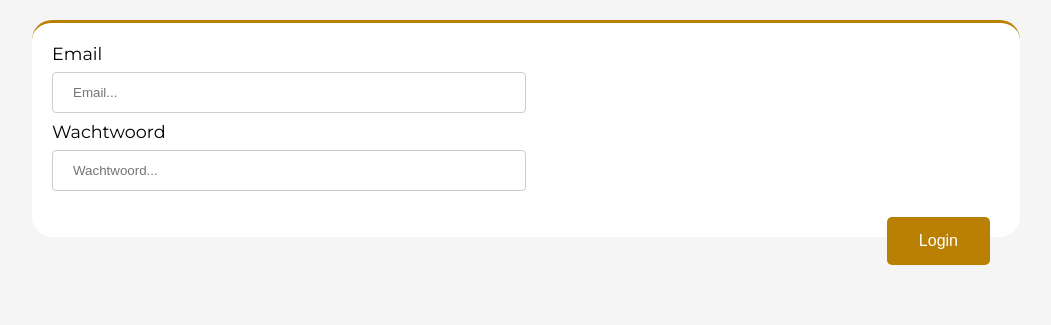
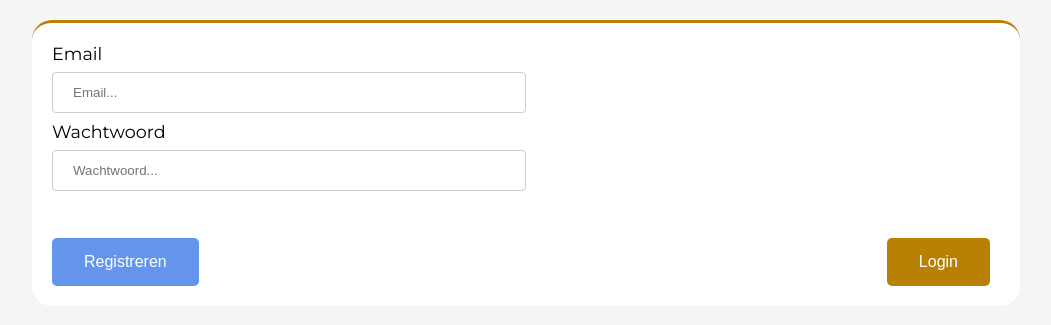
Before and after one commit to wesselvbbb/CLE2, a PHP site: page /login.php in a window 1280 px wide. Shown: the part 108-433 px from the top of the page, without its empty margins (114-1165 px from the left). Run offline with PHP 8.4, Linux system fonts and the light colour scheme.

```diff
--- a/css/styles.css
+++ b/css/styles.css
@@ -19,11 +19,11 @@ section#create {
 }
 
 /*Form styling*/
-input, label{
+input, label {
     display: block;
 }
 
-input[type=text], [type=tel],[type=number], [type=password] {
+input[type=text], [type=tel], [type=number], [type=password] {
     width: 50%;
     padding: 12px 20px;
     margin: 8px 0;
@@ -45,7 +45,7 @@ input[type=date] {
     text-align: left;
 }
 
-#send{
+#send {
     background-color: #B98004;
     border: none;
     color: white;
@@ -55,20 +55,20 @@ input[type=date] {
     display: inline-block;
     font-size: 16px;
     border-radius: 5px;
-    display:      block;
-    margin-left:  auto;
+    display: block;
+    margin-left: auto;
     margin-right: 10px;
     float: right;
     cursor: pointer;
 }
 
-#send:hover{
+#send:hover {
     background-color: #8F6201;
     color: white;
     cursor: pointer;
 }
 
-#delete{
+#delete {
     background-color: red;
     border: none;
     color: white;
@@ -78,21 +78,21 @@ input[type=date] {
     display: inline-block;
     font-size: 16px;
     border-radius: 5px;
-    display:      block;
-    margin-left:  auto;
+    display: block;
+    margin-left: auto;
     margin-right: 10px;
     float: left;
     cursor: pointer;
     float: left;
 }
 
-#delete:hover{
+#delete:hover {
     background-color: darkred;
     float: left;
     cursor: pointer;
 }
 
-textarea{
+textarea {
     width: 50%;
     padding: 12px 20px;
     margin: 8px 0;
@@ -103,11 +103,11 @@ textarea{
     text-align: left;
 }
 
-body{
+body {
     background-color: rgb(245, 245, 245);
 }
 
-table{
+table {
     width: 100%;
 }
 
@@ -115,6 +115,7 @@ tbody tr:nth-child(odd) {
     background-color: lightgray;
     width: 100%;
 }
+
 tfoot td {
     text-align: center;
     font-weight: bold;
@@ -138,7 +139,7 @@ td#commentfield {
     text-overflow: ellipsis;
 }
 
-.errors{
+.errors {
     color: red;
 }
 
@@ -153,7 +154,8 @@ header {
     text-align: center;
     font-family: 'Montserrat', sans-serif;
 }
-section{
+
+section {
     background-color: rgb(255, 255, 255);
     padding: 20px;
     margin: 20px auto;
@@ -165,7 +167,7 @@ section{
     border-top: 3px solid #B98004;
 }
 
-button#reservation_button{
+button#reservation_button {
     background-color: #B98004;
     border: none;
     color: white;
@@ -175,12 +177,27 @@ button#reservation_button{
     display: inline-block;
     font-size: 16px;
     border-radius: 5px;
-    display:      block;
-    margin-left:  0;
+    display: block;
+    margin-left: 0;
     margin-right: auto;
 }
 
-button a{
+button#register {
+    background-color: cornflowerblue;
+    border: none;
+    color: white;
+    padding: 15px 32px;
+    text-align: center;
+    text-decoration: none;
+    display: inline-block;
+    font-size: 16px;
+    border-radius: 5px;
+    display: block;
+    margin-left: 0;
+    margin-right: auto;
+}
+
+button a {
     color: white;
     text-decoration: none;
 }
@@ -196,7 +213,7 @@ button#reservation_button:hover a {
     color: white
 }
 
-.info{
+.info {
     column-count: 1;
     text-align: left;
     max-width: 80%;
--- a/index.php
+++ b/index.php
@@ -40,6 +40,7 @@ mysqli_close($db);
     <title>Home</title>
 </head>
 <body>
+
 <header>
     <h1>Overzicht reserveringen:</h1>
 </header>
--- a/login.php
+++ b/login.php
@@ -67,20 +67,20 @@ if (isset($_POST['submit'])) {
     <p><a href="index.php">Overzicht van reserveringen</a> / <a href="logout.php">Uitloggen</a></p>
 <?php } else { ?>
     <form action="" method="post">
-        <div>
+
             <label for="email">Email</label>
             <input id="email" type="text" name="email" placeholder="Email..." value="<?= $email ?? '' ?>"/>
             <span class="errors"><?= $errors['email'] ?? '' ?></span>
-        </div>
-        <div>
+
+
             <label for="password">Wachtwoord</label>
             <input id="password" type="password" name="password" placeholder="Wachtwoord..."/>
             <span class="errors"><?= $errors['password'] ?? '' ?></span>
-        </div>
-        <div>
-            <p class="errors"><?= $errors['loginFailed'] ?? '' ?></p>
+
+            <p class="errors"><?= $errors['loginFailed'] ?? '' ?></p><br>
             <input type="submit" id="send" name="submit" value="Login"/>
-        </div>
+        <button id="register"><a href="register.php">Registreren</button>
+
     </form>
 <?php } ?>
 </section>
```
Also changed, not shown: reservation.php (+7 -7 lines).
